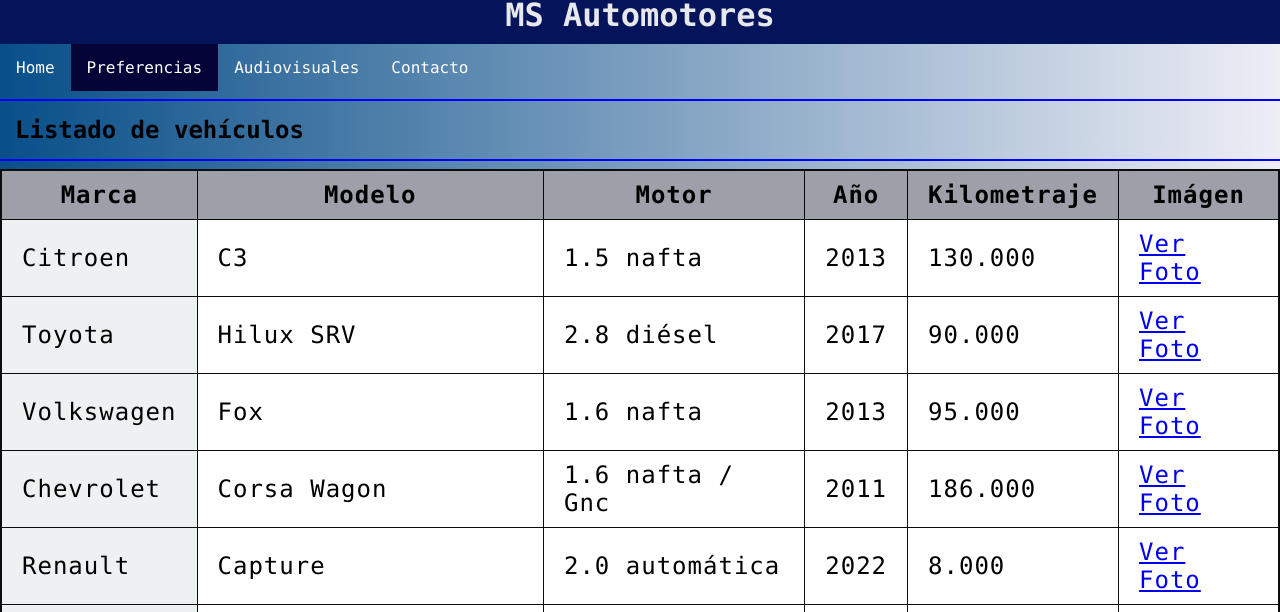
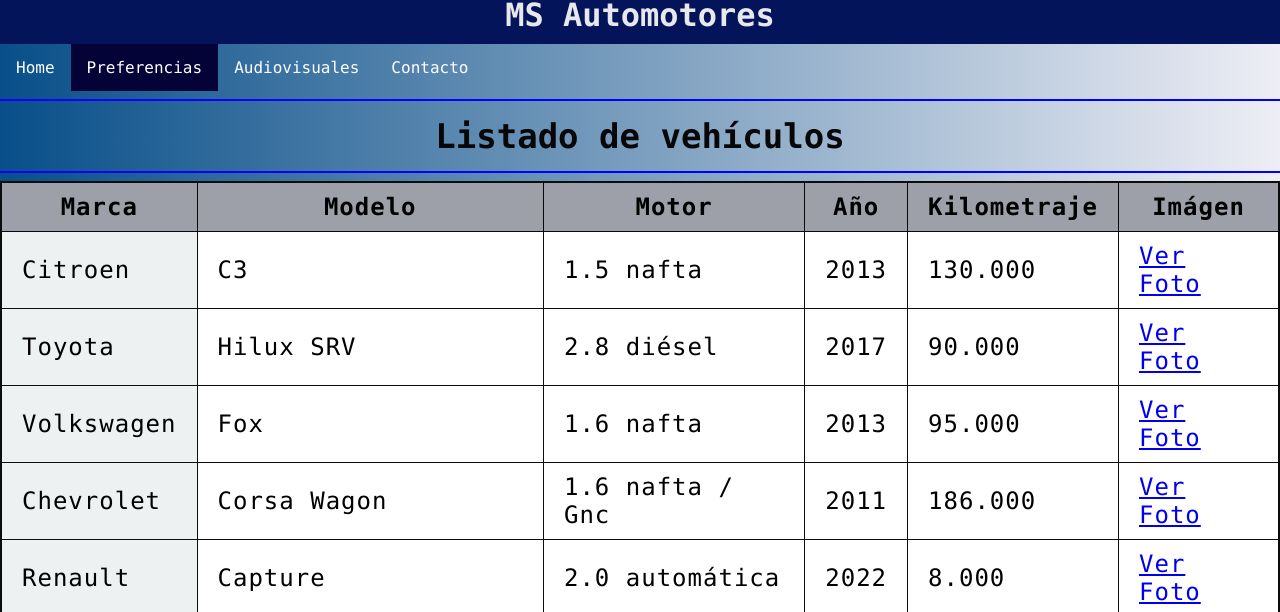
Before and after one commit to leonelranieri/ProyectoMSAutomotores, a plain HTML site: page listadoDeVehiculos.html in a window 1280 px wide. Shown: the part 118-730 px from the top of the page. Drawn offline with Linux system fonts and the light colour scheme.

Commit message:
Update listadoDeVehiculos.css

```diff
--- a/listadoDeVehiculos.css
+++ b/listadoDeVehiculos.css
@@ -65,6 +65,14 @@ h1 {
     color: #e7e8ec;
 }
 
+h2 {
+    font-size: 34px;
+    margin: 0;
+    padding: 0;
+    color: rgb(7, 7, 7);
+    text-align: center;
+}
+
 table {
     border-collapse: collapse;
     border: 2px solid rgb(12, 12, 12);
```
